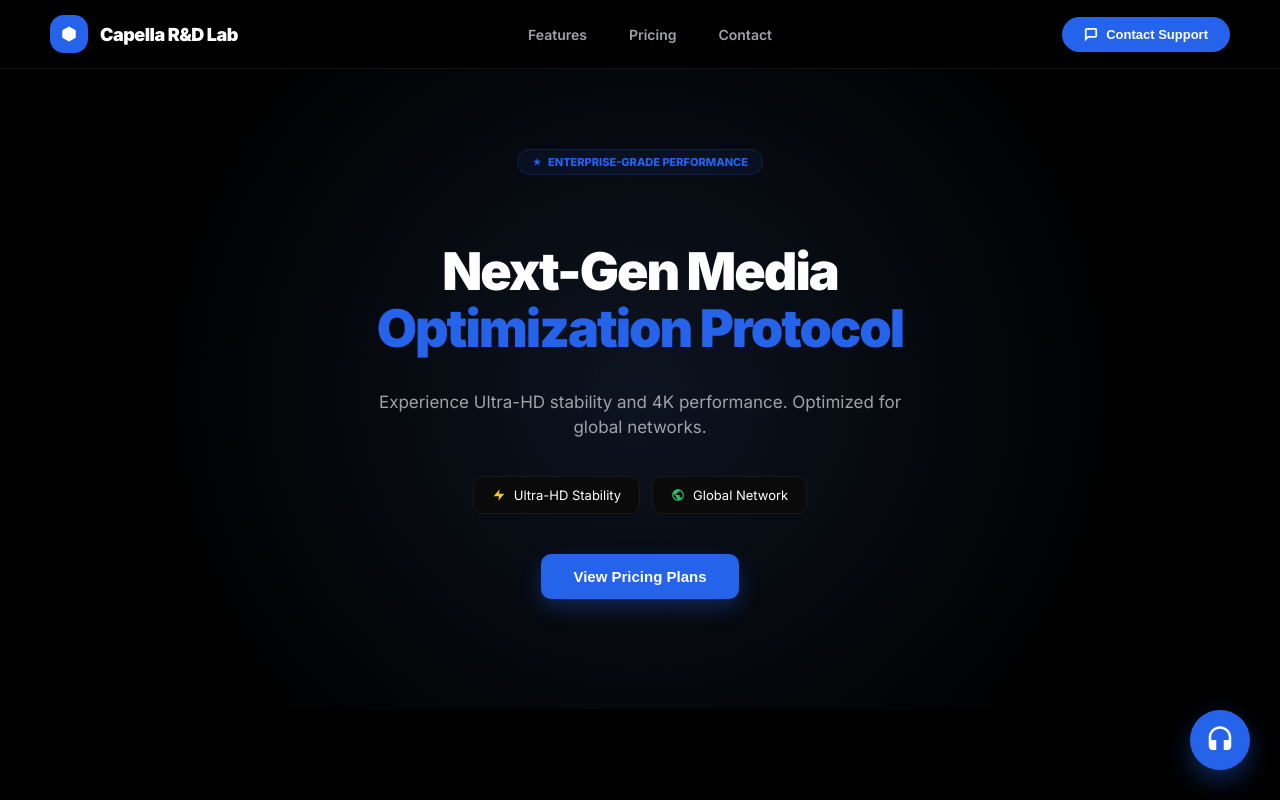
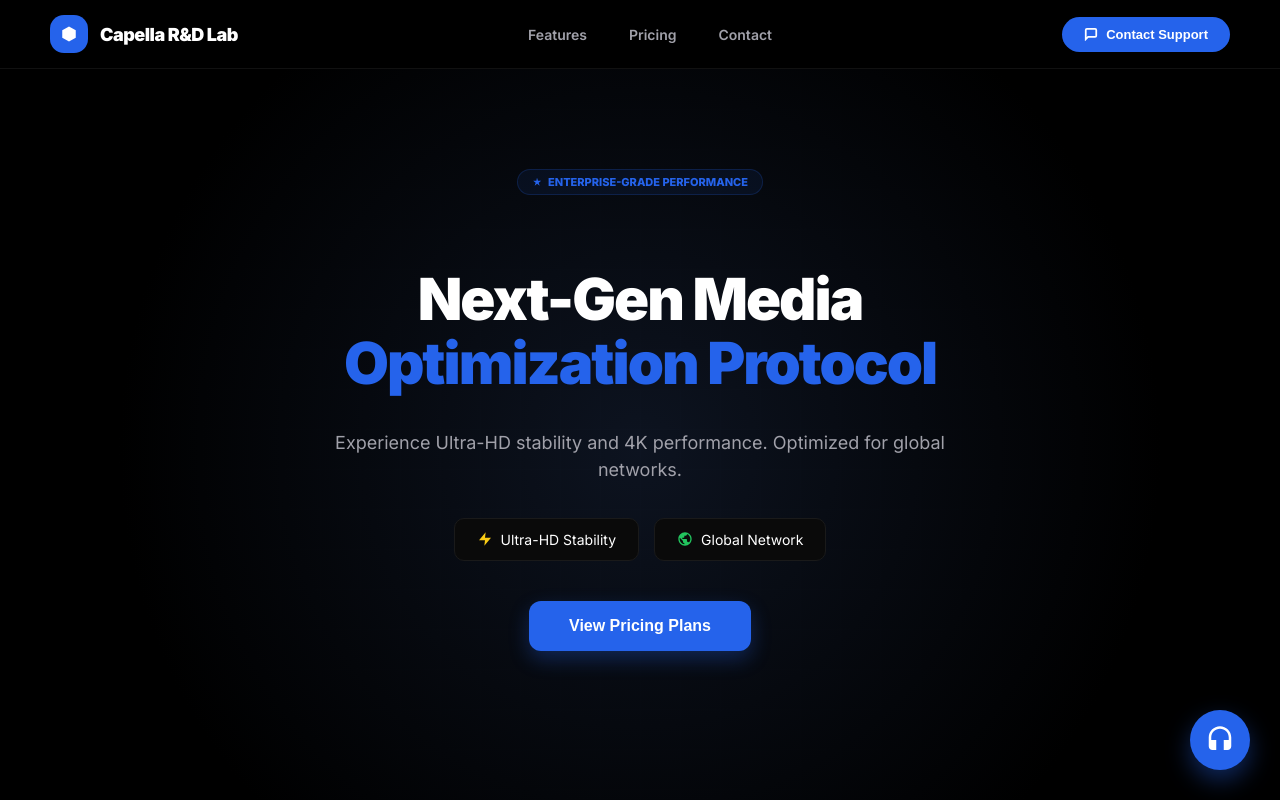
Before and after one commit to moh-tech244/capella-web, a React (Vite) app: page / in a window 1280 px wide. Shown: the top 800 px of the page. Built offline with nearby package versions, Linux system fonts and the light colour scheme.

Commit message:
Update Hero.tsx

```diff
--- a/src/components/Hero.tsx
+++ b/src/components/Hero.tsx
@@ -3,7 +3,7 @@ import React from 'react';
 export default function Hero() {
   return (
     <section id="features" style={{
-      padding: '80px 20px', // Réduit de 160px à 80px
+      padding: '100px 20px',
       textAlign: 'center',
       backgroundColor: '#000',
       color: '#fff',
@@ -16,80 +16,65 @@ export default function Hero() {
         linear-gradient(rgba(26, 32, 44, 0.15) 1px, transparent 1px),
         linear-gradient(90deg, rgba(26, 32, 44, 0.15) 1px, transparent 1px)
       `,
-      backgroundSize: '100% 100%, 35px 35px, 35px 35px',
-      minHeight: '60vh' // Hauteur réduite
+      backgroundSize: '100% 100%, 40px 40px, 40px 40px',
+      minHeight: '70vh'
     }}>
-      {/* Badge plus compact */}
       <div style={{
-        display: 'flex',
-        alignItems: 'center',
-        gap: '6px',
-        backgroundColor: 'rgba(37, 99, 235, 0.08)',
-        border: '1px solid rgba(37, 99, 235, 0.2)',
-        color: '#2563eb',
-        padding: '5px 14px',
-        borderRadius: '99px',
-        fontSize: '11px',
-        fontWeight: '700',
-        marginBottom: '25px',
-        textTransform: 'uppercase'
+        display: 'flex', alignItems: 'center', gap: '6px',
+        backgroundColor: 'rgba(37, 99, 235, 0.08)', border: '1px solid rgba(37, 99, 235, 0.2)',
+        color: '#2563eb', padding: '5px 14px', borderRadius: '99px', fontSize: '11px', fontWeight: '700', marginBottom: '25px', textTransform: 'uppercase'
       }}>
-        <svg width="10" height="10" viewBox="0 0 24 24" fill="#2563eb">
-          <path d="M12 2l2.4 7.2h7.6l-6 4.8 2.4 7.2-6-4.8-6 4.8 2.4-7.2-6-4.8h7.6z"/>
-        </svg>
+        <svg width="10" height="10" viewBox="0 0 24 24" fill="#2563eb"><path d="M12 2l2.4 7.2h7.6l-6 4.8 2.4 7.2-6-4.8-6 4.8 2.4-7.2-6-4.8h7.6z"/></svg>
         Enterprise-Grade Performance
       </div>
 
-      {/* Titre réduit */}
       <h1 style={{
-        fontSize: '52px',
+        fontSize: '58px', // Légèrement augmenté
         fontWeight: '900',
         marginBottom: '15px',
         letterSpacing: '-2px',
-        lineHeight: '1.1'
+        lineHeight: '1.1',
+        maxWidth: '900px' // Largeur augmentée ici
       }}>
         Next-Gen Media <br/>
         <span style={{ color: '#2563eb' }}>Optimization Protocol</span>
       </h1>
 
-      {/* Description plus courte */}
       <p style={{
-        fontSize: '17px',
+        fontSize: '18px',
         color: '#a1a1aa',
-        maxWidth: '550px',
+        maxWidth: '650px', // Largeur augmentée ici
         lineHeight: '1.5',
         marginBottom: '35px'
       }}>
         Experience Ultra-HD stability and 4K performance. Optimized for global networks.
       </p>
 
-      {/* Badges horizontaux resserrés */}
-      <div style={{ display: 'flex', gap: '12px', marginBottom: '40px' }}>
+      <div style={{ display: 'flex', gap: '15px', marginBottom: '40px', flexWrap: 'wrap', justifyContent: 'center' }}>
         <div style={{
           display: 'flex', alignItems: 'center', gap: '8px',
           backgroundColor: '#0a0a0a', border: '1px solid #1a1a1a',
-          padding: '10px 18px', borderRadius: '10px', color: '#fff', fontSize: '13px'
+          padding: '12px 22px', borderRadius: '10px', color: '#fff', fontSize: '14px'
         }}>
-          <svg width="14" height="14" viewBox="0 0 24 24" fill="#facc15"><path d="M13 2L3 14h9l-1 8 10-12h-9z"/></svg>
+          <svg width="16" height="16" viewBox="0 0 24 24" fill="#facc15"><path d="M13 2L3 14h9l-1 8 10-12h-9z"/></svg>
           Ultra-HD Stability
         </div>
 
         <div style={{
           display: 'flex', alignItems: 'center', gap: '8px',
           backgroundColor: '#0a0a0a', border: '1px solid #1a1a1a',
-          padding: '10px 18px', borderRadius: '10px', color: '#fff', fontSize: '13px'
+          padding: '12px 22px', borderRadius: '10px', color: '#fff', fontSize: '14px'
         }}>
-          <svg width="14" height="14" viewBox="0 0 24 24" fill="#22c55e"><path d="M12 2C6.48 2 2 6.48 2 12s4.48 10 10 10 10-4.48 10-10S17.52 2 12 2zm-1 17.93c-3.95-.49-7-3.85-7-7.93 0-.62.08-1.21.21-1.79L9 15v1c0 1.1.9 2 2 2v1.93zm6.9-2.54c-.26-.81-1-1.39-1.9-1.39h-1v-3c0-.55-.45-1-1-1H8v-2h2c.55 0 1-.45 1-1V7h2c1.1 0 2-.9 2-2v-.41c2.93 1.19 5 4.06 5 7.41 0 2.08-.8 3.97-2.1 5.39z"/></svg>
+          <svg width="16" height="16" viewBox="0 0 24 24" fill="#22c55e"><path d="M12 2C6.48 2 2 6.48 2 12s4.48 10 10 10 10-4.48 10-10S17.52 2 12 2zm-1 17.93c-3.95-.49-7-3.85-7-7.93 0-.62.08-1.21.21-1.79L9 15v1c0 1.1.9 2 2 2v1.93zm6.9-2.54c-.26-.81-1-1.39-1.9-1.39h-1v-3c0-.55-.45-1-1-1H8v-2h2c.55 0 1-.45 1-1V7h2c1.1 0 2-.9 2-2v-.41c2.93 1.19 5 4.06 5 7.41 0 2.08-.8 3.97-2.1 5.39z"/></svg>
           Global Network
         </div>
       </div>
 
-      {/* Bouton d'action */}
       <button
         onClick={() => document.getElementById('pricing')?.scrollIntoView({ behavior: 'smooth' })}
         style={{
-          backgroundColor: '#2563eb', color: 'white', padding: '14px 32px',
-          borderRadius: '10px', border: 'none', fontSize: '15px', fontWeight: '800',
+          backgroundColor: '#2563eb', color: 'white', padding: '16px 40px',
+          borderRadius: '12px', border: 'none', fontSize: '16px', fontWeight: '800',
           cursor: 'pointer', boxShadow: '0 8px 20px rgba(37, 99, 235, 0.3)'
         }}
       >
```
